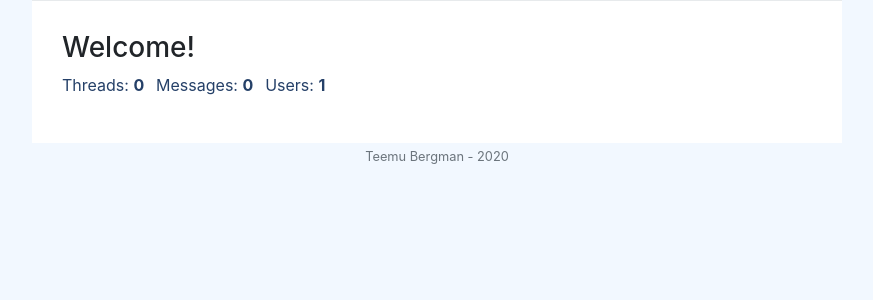
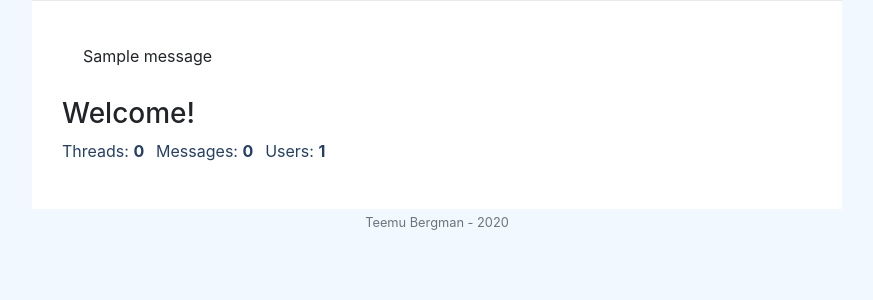
Before and after one commit to TeemuBergman/messageboard, a Flask app: page /board/ in a window 1280 px wide. Shown: the part 124-424 px from the top of the page, without its empty margins (203-1076 px from the left). Run offline with Flask 2, Linux system fonts and the light colour scheme; tables that the repository leaves empty hold one stand-in row (values such as "Sample post"); one stand-in notice (Sample message) is shown; some libraries are stand-ins or nearby versions.

Commit message:
Added alert messages

```diff
--- a/messageboard/templates/categories.html
+++ b/messageboard/templates/categories.html
@@ -10,10 +10,21 @@
 
 {% block content %}
 	<div class="ibox-content forum-container">
-
-		<!-- Header for categories -->
 		<div class="row">
-			<div class="col-md-8">
+			<!-- Alert messages -->
+			<div class="col-md-12">
+				{% with messages = get_flashed_messages(with_categories=true) %}
+					{% if messages %}
+						{% for category, message in messages %}
+							<div class="alert {{ category }}" role="alert">
+								{{ message }}
+							</div>
+						{% endfor %}
+					{% endif %}
+				{% endwith %}
+			</div>
+			<div class="col-md-9">
+				<!-- Message Board main header -->
 				{% if current_user.is_authenticated %}
 					<h3>Welcome, {{ user.username }}!</h3>
 				{% else %}
@@ -22,10 +33,10 @@
 				<p class="forum-desc">Threads: <b>{{ sum_threads }}</b> &thinsp; Messages:
 					<b>{{ sum_messages }}</b> &thinsp; Users: <b>{{ sum_users }}</b></p>
 			</div>
-			<div class="col-md-4">
+			<div class="col-md-3 text-right">
 				{% if current_user.user_role|string() == "ADMIN" %}
 					<!-- Admin delete MESSAGE button -->
-					<button type="button" class="btn btn-primary btn-sm float-right"
+					<button type="button" class="btn btn-outline-danger btn-sm"
 							data-toggle="modal" data-target="#admin_create_category">
 						Create new category
 					</button>
```
